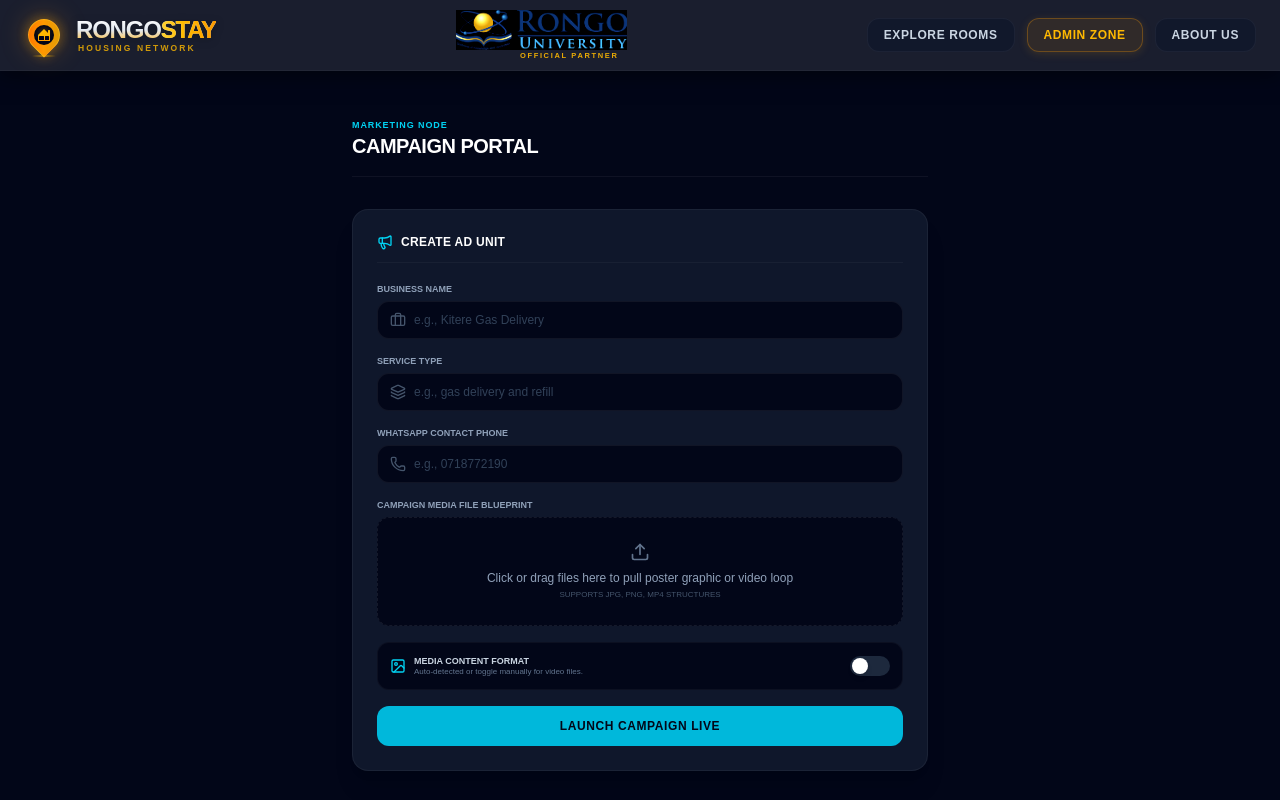
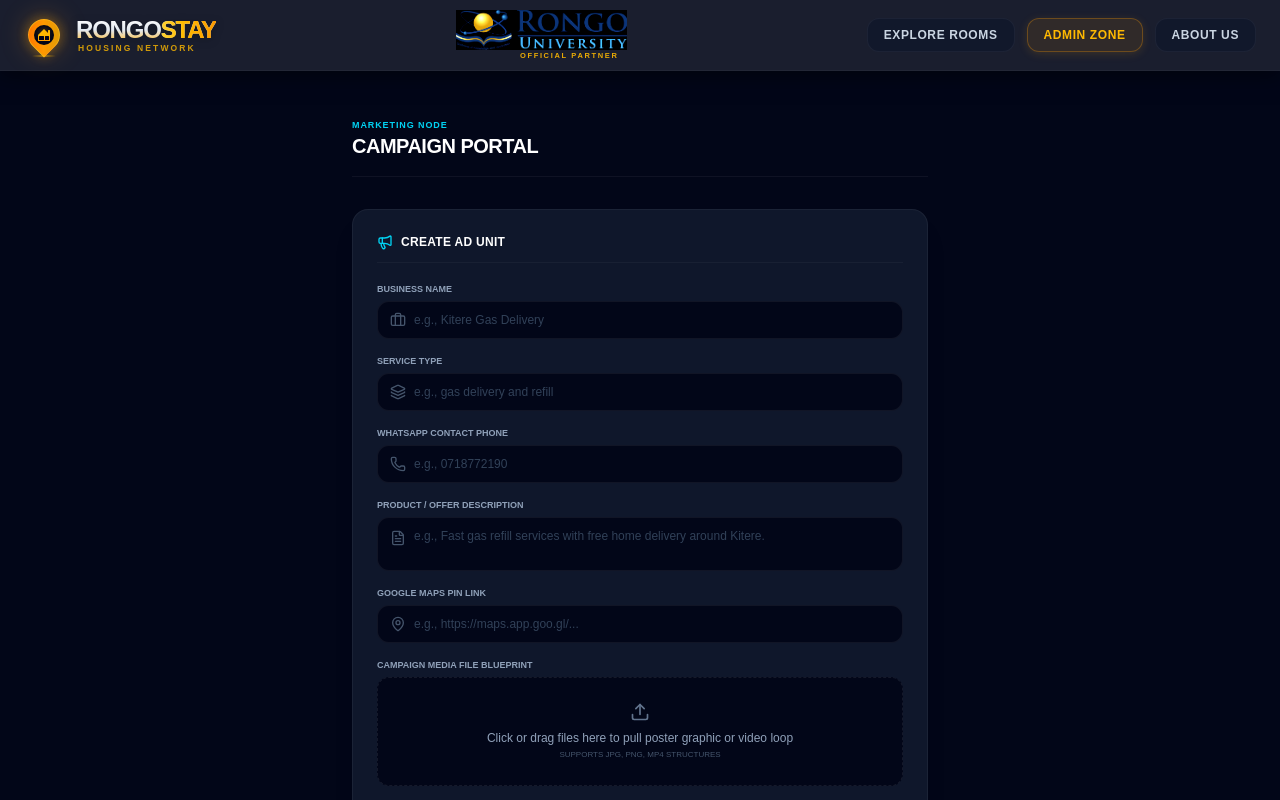
Before and after one commit to bitnboygarah-byte/rongo-comrades-residence, a Next.js app: page /admin/ads in a window 1280 px wide. Shown: the top 800 px of the page. Built offline with nearby package versions, Linux system fonts and the light colour scheme; no server answers; the database is empty.

Commit message:
feat: add manual description and map link to ad cards and admin portal

```diff
--- a/app/admin/ads/page.tsx
+++ b/app/admin/ads/page.tsx
@@ -1,13 +1,16 @@
 'use client';
 export const dynamic = 'force-dynamic';
 import { useState, useEffect } from 'react';
-import { Megaphone, Briefcase, Phone, Upload, Film, ImageIcon, Loader2, Layers, Trash2, ExternalLink } from 'lucide-react';
+import { Megaphone, Briefcase, Phone, Upload, Film, ImageIcon, Loader2, Layers, Trash2, ExternalLink, MapPin, FileText } from 'lucide-react';
 import { supabase } from '@/app/lib/supabase';
+
 export default function RongoStayAdAdminPage() {
   // Input fields tracking states
   const [businessName, setBusinessName] = useState('');
   const [serviceType, setServiceType] = useState('');
   const [phoneNumber, setPhoneNumber] = useState('');
+  const [description, setDescription] = useState('');
+  const [mapLink, setMapLink] = useState('');
   const [adFile, setAdFile] = useState<File | null>(null);
   const [isVideo, setIsVideo] = useState(false);
 
@@ -92,6 +95,8 @@
             business_name: businessName.trim(),
             service_type: serviceType.trim(),
             phone_number: phoneNumber.trim(),
+            description: description.trim(),
+            map_link: mapLink.trim(),
             media_url: generatedPublicUrl,
             is_video: isVideo,
             is_active: true
@@ -104,6 +109,8 @@
       setBusinessName('');
       setServiceType('');
       setPhoneNumber('');
+      setDescription('');
+      setMapLink('');
       setAdFile(null);
       setIsVideo(false);
 
@@ -221,7 +228,37 @@
               </div>
             </div>
 
-            {/* Input 4: File Picker */}
+            {/* Input 4: Product / Custom Description */}
+            <div className="flex flex-col space-y-1.5">
+              <label className="text-slate-400 font-mono text-[9px] uppercase font-bold">Product / Offer Description</label>
+              <div className="flex items-start bg-slate-950 border border-white/[0.06] rounded-xl px-3 py-2.5 focus-within:border-cyan-500/50 transition-all">
+                <FileText className="w-4 h-4 text-slate-600 mr-2 mt-0.5 shrink-0" />
+                <textarea
+                  rows={2}
+                  placeholder="e.g., Fast gas refill services with free home delivery around Kitere."
+                  value={description}
+                  onChange={(e) => setDescription(e.target.value)}
+                  className="bg-transparent w-full text-white placeholder-slate-700 focus:outline-none resize-none"
+                />
+              </div>
+            </div>
+
+            {/* Input 5: Google Maps Link */}
+            <div className="flex flex-col space-y-1.5">
+              <label className="text-slate-400 font-mono text-[9px] uppercase font-bold">Google Maps Pin Link</label>
+              <div className="flex items-center bg-slate-950 border border-white/[0.06] rounded-xl px-3 py-2.5 focus-within:border-cyan-500/50 transition-all">
+                <MapPin className="w-4 h-4 text-slate-600 mr-2 shrink-0" />
+                <input
+                  type="url"
+                  placeholder="e.g., https://maps.app.goo.gl/..."
+                  value={mapLink}
+                  onChange={(e) => setMapLink(e.target.value)}
+                  className="bg-transparent w-full text-white placeholder-slate-700 focus:outline-none font-mono"
+                />
+              </div>
+            </div>
+
+            {/* Input 6: File Picker */}
             <div className="flex flex-col space-y-1.5">
               <label className="text-slate-400 font-mono text-[9px] uppercase font-bold">Campaign Media File Blueprint</label>
               <div className="relative border border-dashed border-white/[0.08] hover:border-cyan-500/40 bg-slate-950 rounded-xl p-6 text-center group cursor-pointer transition-colors">
@@ -312,10 +349,16 @@
                       </a>
                     </div>
 
-                    <div className="text-xs">
+                    <div className="text-xs space-y-0.5">
                       <h3 className="font-black text-white uppercase tracking-tight">{ad.business_name}</h3>
                       <p className="text-cyan-400 font-mono text-[10px] uppercase tracking-wider">{ad.service_type}</p>
-                      <p className="text-slate-500 font-mono text-[9px] mt-0.5">Routing: {ad.phone_number}</p>
+                      {ad.description && (
+                        <p className="text-slate-400 font-sans text-[10px] line-clamp-1">{ad.description}</p>
+                      )}
+                      <div className="flex items-center gap-3 text-slate-500 font-mono text-[9px] pt-0.5">
+                        <span>Routing: {ad.phone_number}</span>
+                        {ad.map_link && <span className="text-cyan-500">📍 Pin Linked</span>}
+                      </div>
                     </div>
                   </div>
 
@@ -323,7 +366,7 @@
                   <button
                     onClick={() => handleDeleteAd(ad.id)}
                     disabled={deletingId === ad.id}
-                    className="w-full sm:w-auto border border-rose-500/20 hover:bg-rose-500/10 text-rose-400 px-3 py-2 rounded-xl transition-all flex items-center justify-center gap-1.5 font-mono font-bold text-[10px] tracking-wide uppercase"
+                    className="w-full sm:w-auto border border-rose-500/20 hover:bg-rose-500/10 text-rose-400 px-3 py-2 rounded-xl transition-all flex items-center justify-center gap-1.5 font-mono font-bold text-[10px] tracking-wide uppercase shrink-0"
                   >
                     {deletingId === ad.id ? (
                       <>
--- a/app/page.tsx
+++ b/app/page.tsx
@@ -3,8 +3,9 @@
 import { useState, useEffect } from 'react';
 import { createClient } from '@supabase/supabase-js';
 import { Search, MapPin, DollarSign, Volume2, VolumeX, Compass } from 'lucide-react';
-import { SpeedInsights } from "@vercel/speed-insights/next"
+import { SpeedInsights } from "@vercel/speed-insights/next";
 import { supabase } from '@/app/lib/supabase';
+
 interface Property {
   id: string;
   title?: string;
@@ -104,16 +105,12 @@
     let propertyIndex = 0;
     let localAdSlotCounter = 0;
 
-    // We build the layout linearly item-by-item to map perfectly to a responsive grid layout
     while (propertyIndex < filteredProperties.length || (mixedItems.length === 1 && ads.length > 0)) {
       const currentGridPosition = mixedItems.length;
 
-      // Condition: Place ad at position 1 (which is the 2nd Card),
-      // then subsequently every 6 cards after that (Position 7, 13, 19...)
       const isAdSlot = currentGridPosition === 1 || (currentGridPosition > 1 && (currentGridPosition - 1) % 6 === 0);
 
       if (isAdSlot && ads.length > 0) {
-        // Calculate sequence order + global tick offset shuffle
         const targetedAdIndex = (localAdSlotCounter + adShiftOffset) % ads.length;
         mixedItems.push({ type: 'ad', data: ads[targetedAdIndex] });
         localAdSlotCounter++;
@@ -121,7 +118,6 @@
         mixedItems.push({ type: 'property', data: filteredProperties[propertyIndex] });
         propertyIndex++;
       } else {
-        // Break loop if properties run dry and it's not a mandated ad layout space
         break;
       }
     }
@@ -297,15 +293,17 @@
                 );
               }
 
-              // SEQUENTIAL INTERACTIVE AD PREVIEW CARD
+              // UPDATED AD PREVIEW CARD
               if (item.type === 'ad') {
                 const ad = item.data;
-                const whatsappUrl = `https://wa.me/${ad.phone_number.replace(/\s+/g, '')}?text=Hi%20${encodeURIComponent(ad.business_name)},%20I%20saw%20your%20ad%20on%20RongoStay.`;
+                const rawPhone = (ad.phone_number || '').replace(/\s+/g, '');
+                const whatsappUrl = `https://wa.me/${rawPhone}?text=Hi%20${encodeURIComponent(ad.business_name)},%20I%20saw%20your%20ad%20on%20RongoStay.`;
+                const googleMapsUrl = ad.map_link || `https://www.google.com/maps/search/?api=1&query=${encodeURIComponent(ad.business_name + ' Rongo')}`;
 
                 return (
                   <article key={`ad-${ad.id}-${index}`} className="bg-gradient-to-b from-slate-900/90 to-slate-950 border border-cyan-500/20 rounded-2xl overflow-hidden flex flex-col justify-between shadow-[0_0_25px_rgba(6,182,212,0.03)] group relative">
 
-                    {/* Media Display Block with Fixed Object Contain Fitting */}
+                    {/* Media Display Block */}
                     <div className="h-44 bg-slate-950 relative overflow-hidden flex items-center justify-center border-b border-white/[0.02]">
                       {ad.is_video ? (
                         <div className="w-full h-full relative">
@@ -344,25 +342,42 @@
                     </div>
 
                     {/* Meta/Text Action Fields */}
-                    <div className="p-4 space-y-4 flex-1 flex flex-col justify-between">
+                    <div className="p-4 space-y-3 flex-1 flex flex-col justify-between">
                       <div className="space-y-1">
-                        <span className="text-[8px] font-mono font-bold tracking-widest text-slate-500 uppercase block">BUSINESS BRAND PROFILE</span>
-                        <h3 className="font-black text-sm text-white tracking-tight line-clamp-1 font-mono uppercase text-transparent bg-clip-text bg-gradient-to-r from-white via-slate-200 to-cyan-400">
+                        {/* Business Type Header */}
+                        <span className="text-[8px] font-mono font-bold tracking-widest text-cyan-400 uppercase bg-cyan-500/10 px-2 py-0.5 rounded border border-cyan-500/20 inline-block">
+                          {ad.service_type || 'SPONSORED BUSINESS'}
+                        </span>
+
+                        {/* Business Name */}
+                        <h3 className="font-black text-sm text-white tracking-tight line-clamp-1 font-mono uppercase text-transparent bg-clip-text bg-gradient-to-r from-white via-slate-200 to-cyan-400 pt-0.5">
                           {ad.business_name}
                         </h3>
+
+                        {/* Manual Description Area */}
                         <p className="text-[11px] text-slate-400 leading-normal line-clamp-2 font-medium pt-1">
-                          Active dynamic partner around campus area. Tap below to inquire info, products, delivery status or catalogs directly.
+                          {ad.description || 'Tap below to inquire info, products, delivery status or catalogs directly.'}
                         </p>
                       </div>
 
-                      <div className="border-t border-white/[0.03] pt-3">
+                      {/* Side-by-Side WhatsApp & Map Action Buttons */}
+                      <div className="border-t border-white/[0.03] pt-3 grid grid-cols-2 gap-2">
                         <a
                           href={whatsappUrl}
                           target="_blank"
                           rel="noopener noreferrer"
-                          className="w-full block bg-cyan-500/10 border border-cyan-500/20 hover:bg-cyan-500 hover:text-slate-950 text-cyan-400 text-[9px] font-mono font-black py-2.5 rounded-lg transition-all text-center tracking-wider uppercase"
+                          className="block bg-emerald-500/10 border border-emerald-500/20 hover:bg-emerald-500 hover:text-slate-950 text-emerald-400 text-[9px] font-mono font-black py-2 rounded-lg transition-all text-center tracking-wider uppercase truncate"
                         >
-                          WATSAPP CONNECTION
+                          WHATSAPP US
+                        </a>
+
+                        <a
+                          href={googleMapsUrl}
+                          target="_blank"
+                          rel="noopener noreferrer"
+                          className="block bg-cyan-500/10 border border-cyan-500/20 hover:bg-cyan-500 hover:text-slate-950 text-cyan-400 text-[9px] font-mono font-black py-2 rounded-lg transition-all text-center tracking-wider uppercase truncate"
+                        >
+                          LOCATE US
                         </a>
                       </div>
                     </div>
```
